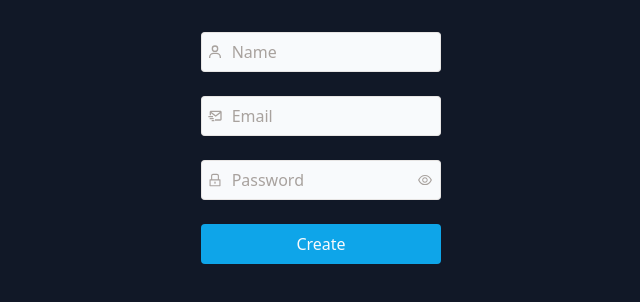
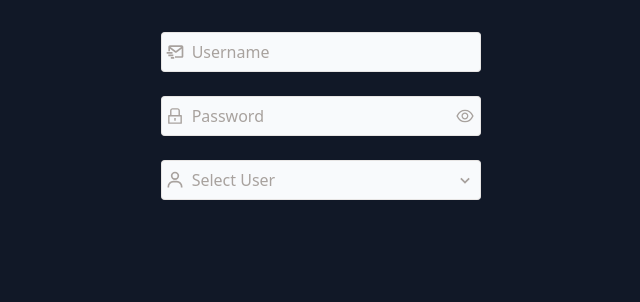
Before and after one commit to LeandroGCruzP/components-tailwind, a Next.js app: page / in a window 1280 px wide. Shown: the top 302 px of the page, without its empty margins (319-959 px from the left). Built offline with nearby package versions, Linux system fonts and the light colour scheme.

Commit message:
chore: Crating select and improve others elements

```diff
--- a/src/pages/index.tsx
+++ b/src/pages/index.tsx
@@ -1,23 +1,15 @@
 import { Icon } from '../assets'
-import { Button } from '../shared/Button'
 import { Input } from '../shared/Input'
+import { Select } from '../shared/Select'
 
 export default function Home () {
   return (
     <div className='bg-gray-900 h-screen flex justify-center pt-4'>
-      <div className='w-60 pt-4'>
+      <div className='w-80 pt-4'>
         <form className='flex flex-col gap-6'>
           <Input
-            name='name'
-            label='Name'
-            LeftIcon={Icon.User}
-            // error='Custom error message'
-          />
-
-          <Input
-            type='email'
-            name='email'
-            label='Email'
+            name='username'
+            label='Username'
             LeftIcon={Icon.Mail}
             // error='Custom error message'
           />
@@ -31,7 +23,13 @@ export default function Home () {
             // error='Custom error message'
           />
 
-          <Button name='Create' />
+          <Select
+            label='Select User'
+            labelSecondary='User'
+            LeftIcon={Icon.User}
+            // maxCharacters={10}
+            // error='Custom error message'
+          />
         </form>
       </div>
     </div>
--- a/src/shared/Button/index.tsx
+++ b/src/shared/Button/index.tsx
@@ -2,15 +2,18 @@ import { ButtonHTMLAttributes } from 'react'
 
 interface ButtonProps extends ButtonHTMLAttributes<HTMLButtonElement> {
   name: string
+  variant?: 'filled' | 'outline'
 }
 
-export function Button ({ name, ...rest }: ButtonProps) {
+export function Button ({ name, variant = 'filled', ...rest }: ButtonProps) {
   return (
     <button
-      className='
-        w-full h-10 text-slate-50 bg-sky-500 rounded transition font-medium
-        hover:bg-sky-400
-      '
+      className={`
+        w-full h-10 text-slate-50 rounded transition font-medium
+        hover:brightness-110
+        ${variant === 'filled' && 'bg-sky-500'}
+        ${variant === 'outline' && 'border border-sky-500 text-sky-500'}
+      `}
       {...rest}
     >
       {name}
--- a/src/shared/Input/index.tsx
+++ b/src/shared/Input/index.tsx
@@ -40,8 +40,8 @@ const InputBase: ForwardRefRenderFunction<HTMLInputElement, InputProps> = (props
               `}
             >
               <LeftIcon
+                size={20}
                 className={`
-                  w-5
                   ${isFocused || isFilled ? 'fill-sky-500' : 'fill-stone-400'}
                   ${error && 'fill-red-600'}
                 `}
@@ -78,7 +78,7 @@ const InputBase: ForwardRefRenderFunction<HTMLInputElement, InputProps> = (props
                 ${error && 'border-red-600'}
               `}
             >
-              <RightIcon className='w-5 fill-stone-400' />
+              <RightIcon size={20} className='fill-stone-400' />
             </div>
           )}
         </div>
@@ -101,7 +101,7 @@ const InputBase: ForwardRefRenderFunction<HTMLInputElement, InputProps> = (props
 
       {!!error &&
         <div className='flex items-center gap-1'>
-          <Icon.Error className='text-sm fill-red-600' />
+          <Icon.Error size={15} className='fill-red-600' />
 
           <label htmlFor={name} className='text-xs text-red-600'>
             {error}
--- /dev/null
+++ b/src/shared/Select/index.tsx
@@ -0,0 +1,195 @@
+import { useMemo, useRef, useState } from 'react'
+import { IconType } from 'react-icons'
+import { Icon } from '../../assets'
+
+const users = [
+  { id: 1, name: 'Leandro Cruz' },
+  { id: 2, name: 'Alexandra Laroca' },
+  { id: 3, name: 'Jordani Laroca' },
+  { id: 4, name: 'Jaqueline Laroca' },
+  { id: 5, name: 'Adriele Laroca' },
+  { id: 6, name: 'Kevin Cruz' },
+  { id: 7, name: 'Jonathan Cruz' },
+  { id: 8, name: 'Sandro Cruz' },
+  { id: 9, name: 'Samuel Cruz Lobo' },
+  { id: 10, name: 'Mirela Cruz' }
+]
+
+interface SelectProps {
+  label: string
+  labelSecondary: string
+  LeftIcon?: IconType
+  error?: string
+  maxCharacters?: number
+}
+
+export function Select ({ label, labelSecondary, error, LeftIcon, maxCharacters = 25 }: SelectProps) {
+  const [isFocused, setIsFocused] = useState(false)
+  const [isFilled, setIsFilled] = useState(false)
+  const [inputSearch, setInputSearch] = useState('')
+  const [selected, setSelected] = useState('')
+  const [isOpen, setIsOpen] = useState(false)
+
+  const inputSearchRef = useRef<HTMLInputElement>(null)
+
+  function toggleOpenSelect () {
+    if (isOpen === false) {
+      inputSearchRef.current?.focus()
+
+      setIsOpen(true)
+    } else {
+      setIsOpen(false)
+      setInputSearch('')
+    }
+  }
+
+  function handleInputFocus () {
+    setIsFocused(true)
+  }
+
+  function handleInputBlur () {
+    setIsFocused(false)
+  }
+
+  const usersFiltered = useMemo(() => {
+    const lowerSearch = inputSearch.toLowerCase()
+
+    return users.filter(user => user.name.toLowerCase().includes(lowerSearch))
+  }, [inputSearch])
+
+  return (
+    <div className='w-full relative text-stone-400'>
+      <div className='cursor-pointer' onClick={toggleOpenSelect}>
+        <div className='flex'>
+          {!!LeftIcon && (
+            <div
+              className={`
+                flex items-center justify-end w-6 min-w-[1.5rem] h-10 rounded-l border-y border-l bg-slate-50 text-stone-400
+                ${isFocused || isFilled ? 'border-sky-500' : 'border-stone-200'}
+                ${error && 'border-red-600'}
+              `}
+            >
+              <LeftIcon
+                size={20}
+                className={`
+                  ${isFocused || isFilled ? 'fill-sky-500' : 'fill-stone-400'}
+                  ${error && 'fill-red-600'}
+                `}
+              />
+            </div>
+          )}
+
+          <div
+            className={`
+              w-full h-10 px-2 outline-none text-gray-900 bg-slate-50
+              ${LeftIcon && 'border-y'}
+              ${!LeftIcon && 'border-y border-l rounded-l'}
+              ${isFilled || isFocused ? 'border-sky-500' : 'border-stone-200'}
+              ${error && 'border-red-600'}
+            `}
+          />
+
+          <div
+            className={`
+              flex items-center justify-center w-8 min-w-[2rem] h-10 rounded-r cursor-pointer border-y border-r bg-slate-50 text-stone-400
+              ${isFilled || isFocused ? 'border-sky-500' : 'border-stone-200'}
+              ${error && 'border-red-600'}
+            `}
+          >
+            <Icon.ChevronDown
+              size={20}
+              className={`
+                transition
+                ${isOpen && 'rotate-180'}
+                ${isFocused || isFilled ? 'fill-sky-500' : 'fill-stone-400'}
+              `}
+            />
+          </div>
+        </div>
+
+        <div className='flex absolute -translate-y-[2rem] cursor-pointer'>
+          <label
+            className={`
+              transition
+              ${LeftIcon && 'ml-[1.915rem]'}
+              ${!LeftIcon && 'ml-2'}
+              ${isFilled || isFocused
+                ? `text-sky-500 -translate-y-[2rem] ${LeftIcon && '-translate-x-[1.45rem]'}`
+                : 'text-stone-400'}
+              ${error && 'text-red-600'}
+            `}
+          >
+            {!isFocused && isFilled && labelSecondary}
+            {isFocused && !isFilled && label}
+            {!isFocused && !isFilled && label}
+            {isFocused && isFilled && labelSecondary}
+          </label>
+
+          {selected && (
+            <label className='transition cursor-pointer text-gray-900 -translate-x-8'>
+              {selected.length > maxCharacters ? selected.substring(0, maxCharacters) + '...' : selected}
+            </label>
+          )}
+        </div>
+      </div>
+
+      <ul
+        className={`
+          bg-slate-50 overflow-y-auto overflow-x-hidden mt-2 absolute w-full rounded border z-50
+          ${isFocused || isFilled ? 'border-sky-500' : 'border-stone-200'}
+          ${isOpen ? 'max-h-60' : 'max-h-0 border-0'}
+        `}
+      >
+        <div className='flex items-center px-2 sticky top-0 bg-white'>
+          <Icon.Search
+            size={18}
+            className={`
+              ${isFocused ? 'fill-sky-500' : 'fill-stone-400'}
+            `}
+          />
+
+          <input
+            type='text'
+            value={inputSearch}
+            placeholder='Search person by name'
+            className='text-gray-900 placeholder:text-stone-400 w-full p-2 outline-none'
+            onChange={e => setInputSearch(e.target.value)}
+            ref={inputSearchRef}
+            onFocus={handleInputFocus}
+            onBlur={handleInputBlur}
+          />
+        </div>
+
+        {usersFiltered.map(user => (
+          <li
+            key={user.id}
+            className={`
+              p-2 text-sm cursor-pointer text-gray-900
+              hover:bg-sky-500 hover:text-white
+              ${user.name.toLowerCase() === selected.toLowerCase() && 'bg-sky-500 text-white'}
+            `}
+            onClick={() => {
+              if (user.name.toLowerCase() !== selected.toLowerCase()) {
+                setSelected(user.name)
+                setIsOpen(false)
+                setIsFilled(true)
+                setInputSearch('')
+              }
+            }}
+          >
+            {user.name}
+          </li>
+        ))}
+      </ul>
+
+      {!!error &&
+        <div className='flex items-center gap-1 mt-2'>
+          <Icon.Error size={15} className='fill-red-600' />
+
+          <label className='text-xs text-red-600'>
+            {error}
+          </label>
+        </div>}
+    </div>
+  )
+}
```
Also changed, not shown: src/assets/index.ts (+5 -3 lines).
